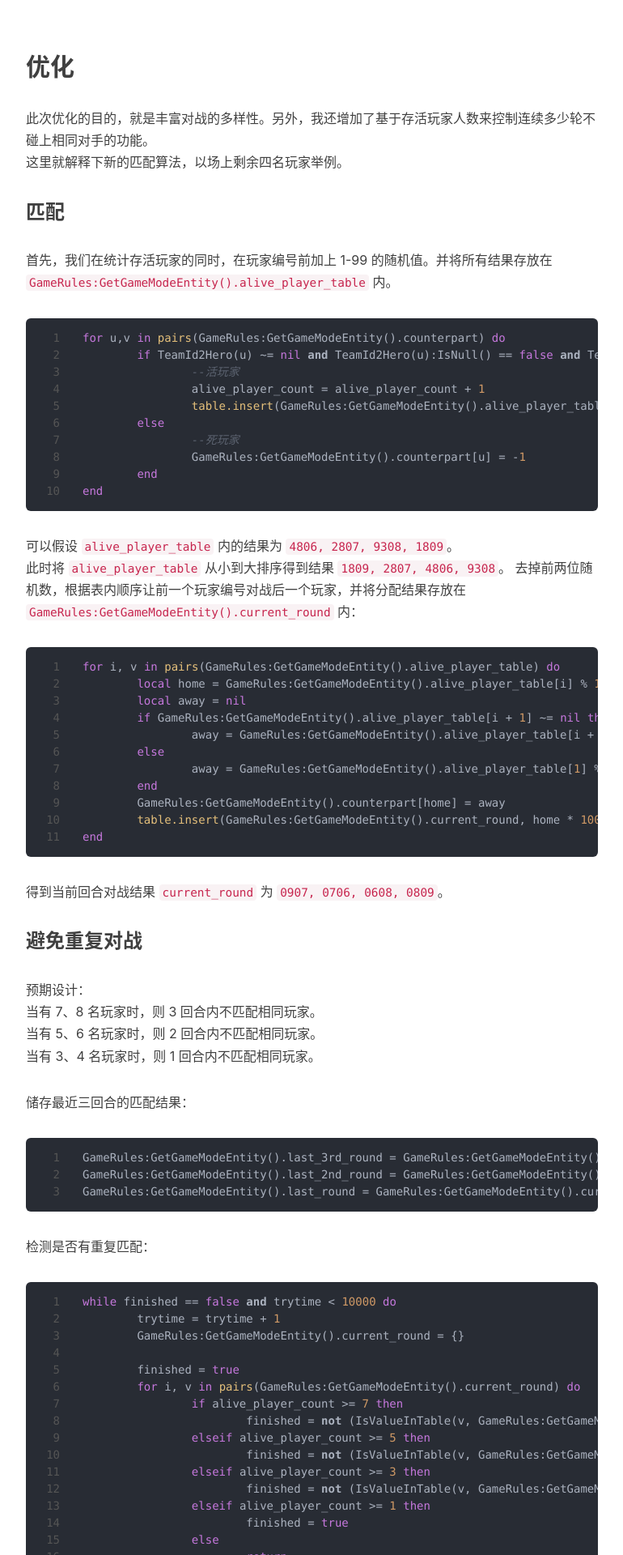
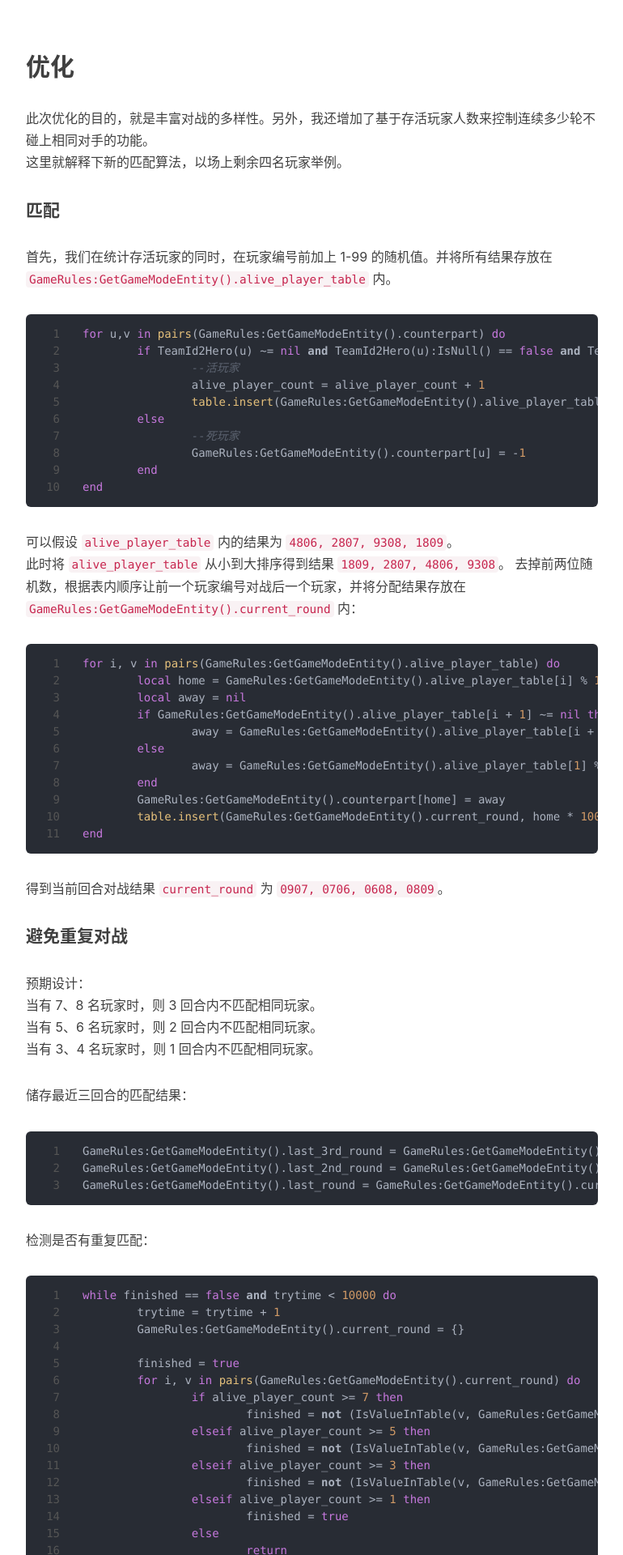
Before and after one commit to zizouqi/zizouqi.github.io, a Jekyll site: the page built from _posts/2019-06-09-autochess-code-optimization-3-matching.md, in a window 1280 px wide. Shown: the part 1418-3338 px from the top of the page at 81% size, without its empty margins (233-1003 px from the left). Built offline with Jekyll 4.4.1, drawn with Linux system fonts in a browser that asks for light colours; nearby versions of some CDN libraries; comment, search, counter and statistics services are not loaded.

````diff
--- a/_posts/2019-06-09-autochess-code-optimization-3-matching.md
+++ b/_posts/2019-06-09-autochess-code-optimization-3-matching.md
@@ -44,7 +44,7 @@ N 的取值范围为 1 至 “存活玩家数量 -1”。加上 N 后超过 8
 此次优化的目的，就是丰富对战的多样性。另外，我还增加了基于存活玩家人数来控制连续多少轮不碰上相同对手的功能。
 这里就解释下新的匹配算法，以场上剩余四名玩家举例。
 
-### 匹配
+#### 匹配
 首先，我们在统计存活玩家的同时，在玩家编号前加上 1-99 的随机值。并将所有结果存放在 `GameRules:GetGameModeEntity().alive_player_table` 内。
 ```lua
 for u,v in pairs(GameRules:GetGameModeEntity().counterpart) do
@@ -77,7 +77,7 @@ end
 ```
 得到当前回合对战结果 `current_round` 为 `0907, 0706, 0608, 0809`。
 
-### 避免重复对战
+#### 避免重复对战
 预期设计：
 当有 7、8 名玩家时，则 3 回合内不匹配相同玩家。
 当有 5、6 名玩家时，则 2 回合内不匹配相同玩家。
````
